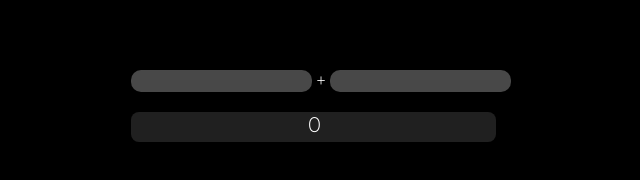
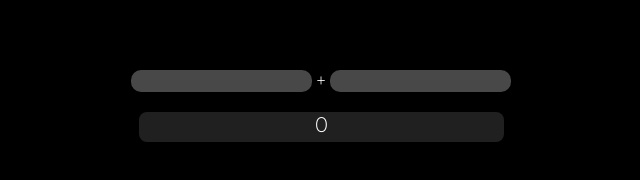
Before and after one commit to NikHram/Calculator_simple, a plain HTML site: page index.html in a window 1280 px wide. Both pictures are taken after a click on the element "Solve". Shown: the part 302-482 px from the top of the page, 327-967 px from the left. Drawn offline with Linux system fonts and the light colour scheme.

Commit message:
Centrification Flex fix

```diff
--- a/index.html
+++ b/index.html
@@ -6,14 +6,14 @@
     <title>Calculator</title>
 </head>
 <body>
-<main>
-    <div id="Prikol">
+<main id="joke">
+    <div>
         <input type="text" id="number1">
         +
         <input type="text" id="number2">
+    </div>
 
-        <div class="btn" onclick="calculate()" id="answer">Solve</div>
-    </div>
+    <div class="btn" onclick="calculate()" id="answer">Solve</div>
 </main>
 </body>
 <script src="script.js"></script>
--- a/script.js
+++ b/script.js
@@ -2,6 +2,6 @@ function calculate() {
     document.getElementById("answer").innerHTML = Number(document.getElementById("number1").value) + Number(document.getElementById("number2").value);
     setTimeout(() => {  document.getElementById("number1").setAttribute("disabled", "disabled"); }, 1500);
     setTimeout(() => {  document.getElementById("number2").setAttribute("disabled", "disabled"); }, 2200);
-    setTimeout(() => {  document.getElementById("Prikol").innerHTML = "You broke everything!" }, 3000);
-    setTimeout(() => {  document.getElementById("Prikol").innerHTML = "Never do math again." }, 5000);
+    setTimeout(() => {  document.getElementById("joke").innerHTML = "You broke everything!" }, 3000);
+    setTimeout(() => {  document.getElementById("joke").innerHTML = "Never do math again." }, 5000);
 }
--- a/style.css
+++ b/style.css
@@ -9,6 +9,7 @@ html, body {
 
 main {
     display: flex;
+    flex-direction: column;
     justify-content: center;
     align-items: center;
     height: 100%;
```
